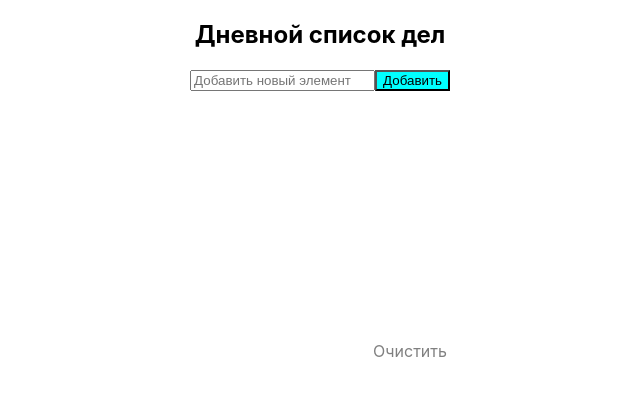
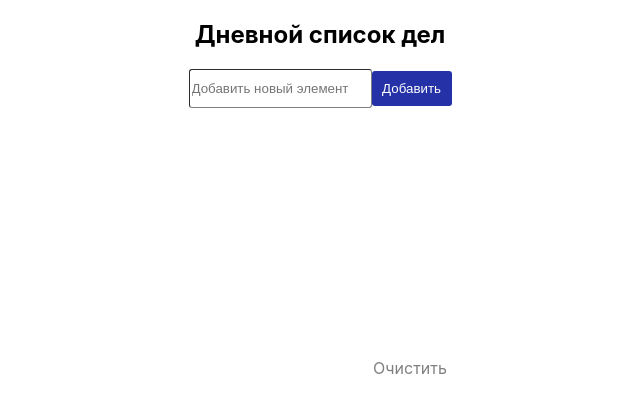
Before and after one commit to JoLiKs/Kiinaui-todo, a React (Create React App) app: page / in a window 1280 px wide. Shown: the top 412 px of the page, without its empty margins (320-960 px from the left). Built offline with nearby package versions, Linux system fonts and the light colour scheme.

Commit message:
8 commit Added other styles.

```diff
--- a/public/index.html
+++ b/public/index.html
@@ -28,8 +28,10 @@
     <script>
 
     </script>
+
   </head>
   <body>
+  <link rel="stylesheet" href="https://cdnjs.cloudflare.com/ajax/libs/font-awesome/4.7.0/css/font-awesome.min.css" />
     <noscript>You need to enable JavaScript to run this app.</noscript>
 
     <div id="root"></div>
--- a/src/components/Form.module.css
+++ b/src/components/Form.module.css
@@ -1,3 +1,17 @@
 .addBtn {
-    background: aqua;
+    background: #2431a7;
+    width: 80px;
+    height: 35px;
+    color: white;
+    border-radius: 3px;
+    border-width: 0px;
 }
+.addBtn:hover {
+    background: #222b8d;
+}
+.inp {
+    height: 35px;
+    border-color: gray;
+    border-radius: 3px;
+    border-width: 1px;
+}
```
